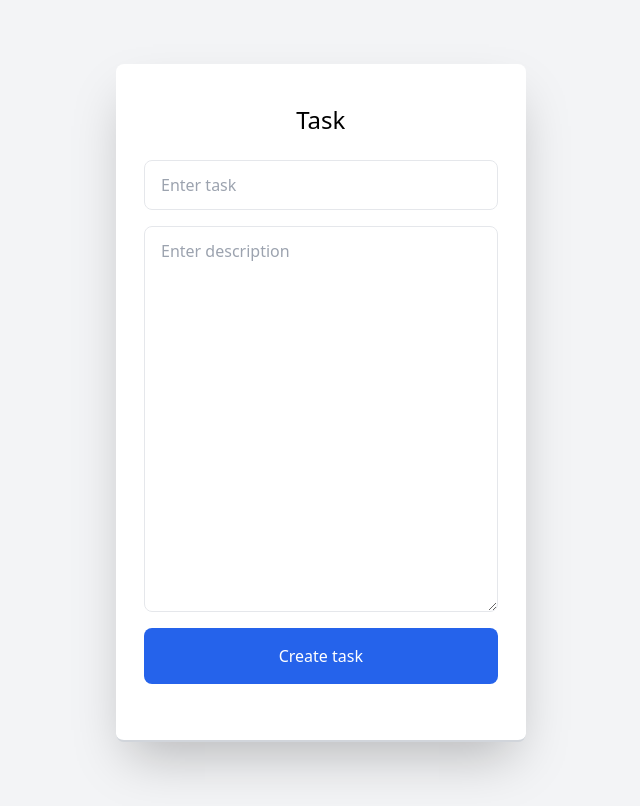
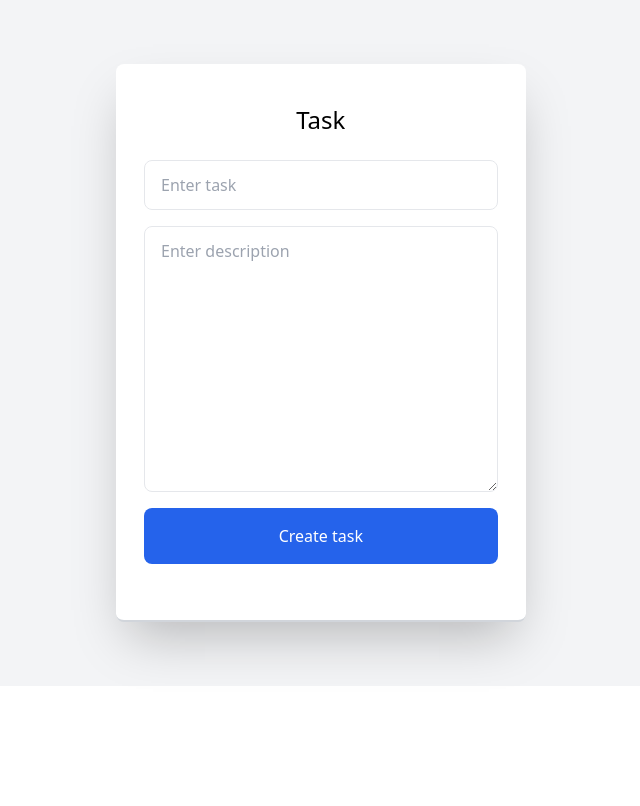
Before and after one commit to mabregu/TODO-with-Firestore, a website with bundled scripts: page public/index.html in a window 1280 px wide. Shown: the whole page, without its empty margins (12-652 px from the left). Built offline with nearby package versions, Linux system fonts and the light colour scheme; some packages are replaced by stand-ins of ours; no server answers.

Commit message:
add styles tailwind

```diff
--- a/public/index.html
+++ b/public/index.html
@@ -23,7 +23,7 @@
                                 placeholder="Enter task">
                             <textarea
                                 class="block w-full px-4 py-3 mb-4 border border-2 border-transparent border-gray-200 rounded-lg focus:ring focus:ring-blue-500 focus:outline-none"
-                                name="description" id="task-description" cols="35" rows="15" placeholder="Enter description"></textarea>
+                                name="description" id="task-description" cols="30" rows="10" placeholder="Enter description"></textarea>
 
                             <div class="block">
                                 <button class="w-full px-3 py-4 font-medium text-white bg-blue-600 rounded-lg" id="btn-save-task">Create task</button>
```
